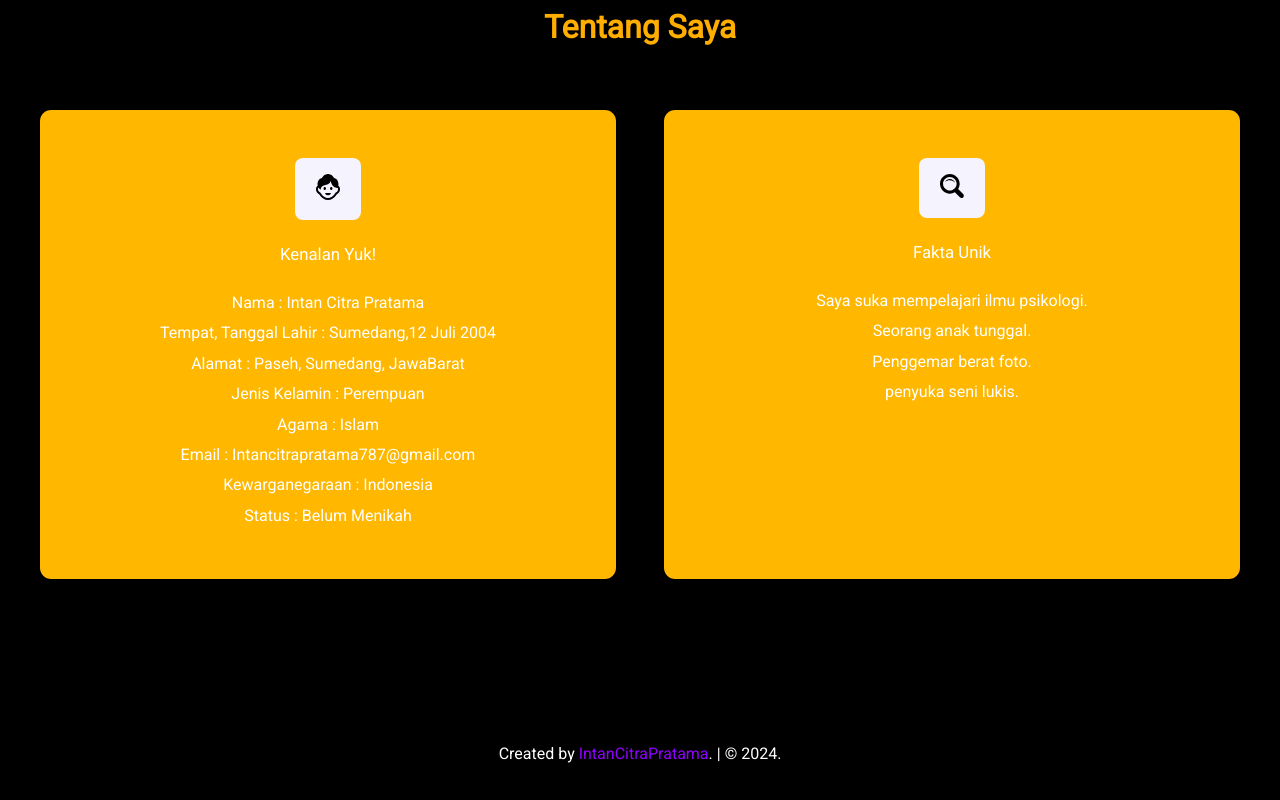
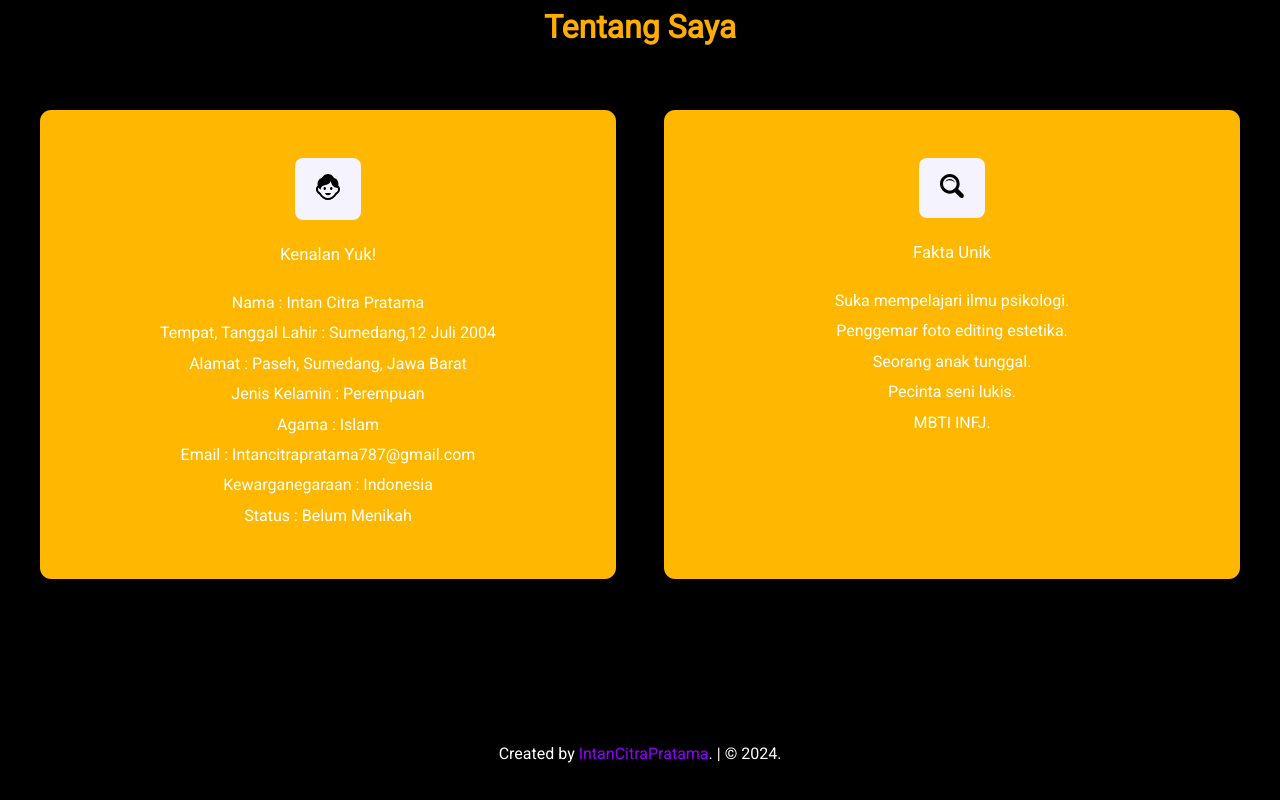
Before and after one commit to IntanCitraPratama/Biodata, a plain HTML site: page index.html in a window 1280 px wide. Shown: the part 926-1726 px from the top of the page. Drawn offline with Linux system fonts and the light colour scheme.

Commit message:
Update index.html

```diff
--- a/index.html
+++ b/index.html
@@ -69,7 +69,7 @@
                     <h4><span>Kenalan Yuk!</span></h4>
                     <p> Nama : Intan Citra Pratama </p>
                     <p> Tempat, Tanggal Lahir : Sumedang,12 Juli 2004 </p>
-                    <p> Alamat : Paseh, Sumedang, JawaBarat</p>
+                    <p> Alamat : Paseh, Sumedang, Jawa Barat</p>
                     <p> Jenis Kelamin : Perempuan </p>
                     <p> Agama : Islam </p>
                     <p> Email : Intancitrapratama787@gmail.com</p>
@@ -83,10 +83,11 @@
                         <svg xmlns="http://www.w3.org/2000/svg" width="24" height="24" viewBox="0 0 24 24"><path d="M23.111 20.058l-4.977-4.977c.965-1.52 1.523-3.322 1.523-5.251 0-5.42-4.409-9.83-9.829-9.83-5.42 0-9.828 4.41-9.828 9.83s4.408 9.83 9.829 9.83c1.834 0 3.552-.505 5.022-1.383l5.021 5.021c2.144 2.141 5.384-1.096 3.239-3.24zm-20.064-10.228c0-3.739 3.043-6.782 6.782-6.782s6.782 3.042 6.782 6.782-3.043 6.782-6.782 6.782-6.782-3.043-6.782-6.782zm2.01-1.764c1.984-4.599 8.664-4.066 9.922.749-2.534-2.974-6.993-3.294-9.922-.749z"/></svg>
                     </div>
                     <h4><span>Fakta Unik</span></h4>
-                    <p> Saya suka mempelajari ilmu psikologi.</p>
+                    <p> Suka mempelajari ilmu psikologi.</p>
+                    <p> Penggemar foto editing estetika.</p>
                     <p> Seorang anak tunggal.</p>
-                    <p> Penggemar berat foto.</p>
-                    <p> penyuka seni lukis.</p>
+                    <p> Pecinta seni lukis.</p>
+                    <p> MBTI INFJ.</p>
 
                  </div>
 
```
